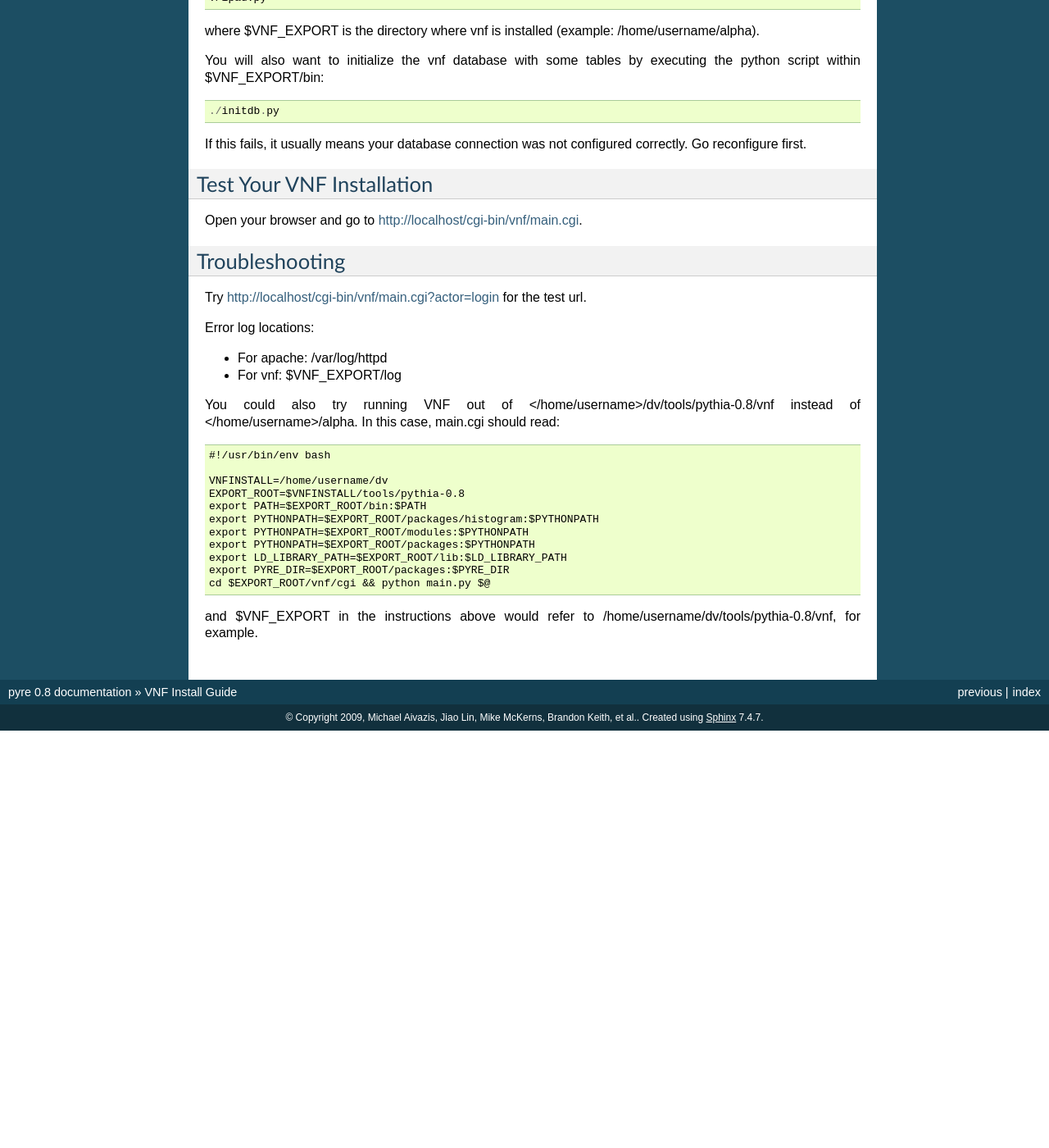
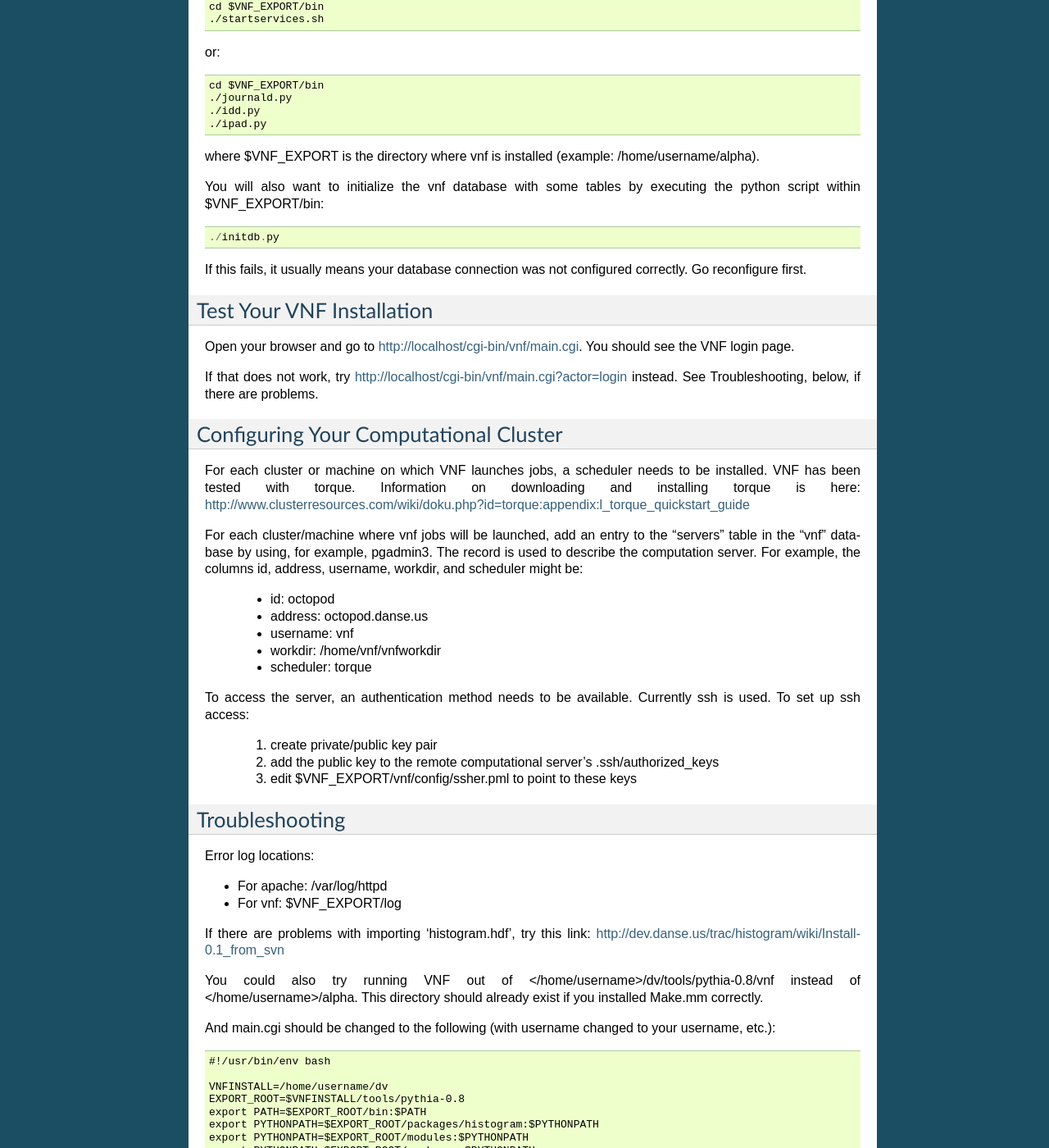
Before and after one commit to danse-inelastic/pyre, a Sphinx documentation site: the page built from docs/VNFinstallguide.rst, in a window 1280 px wide and 1400 px high, scrolled down 5153 px. Shown: the whole window at 82% size. Built offline with Sphinx 7.4.7, drawn with Linux system fonts in a browser that asks for light colours; formulas are drawn with MathJax 3; before the commit the page ends 6044 px from its top, so only the background shows below that; some of the changed text lies outside the part shown.

Commit message:
Small edits to VNF install guide and fixing a typo on makeMm instructions

```diff
--- a/docs/VNFinstallguide.rst
+++ b/docs/VNFinstallguide.rst
@@ -4,9 +4,9 @@
 This walkthrough assumes a fresh Ubuntu or Fedora install.  However, any part of the guide can be theoretically apply to any unix-based system.  This guide assumes no background whatsoever in unix-based systems.
 
 CACR
------
+----
 
-To aquire a CACR account first generate a `SSH key <http://www.cacr.caltech.edu/main/?page_id=85>`_.  Then head over to the `CACR Registration Site <http://www.cacr.caltech.edu/main/?page_id=477>`_
+To aquire a CACR account first generate a `SSH key <http://www.cacr.caltech.edu/main/?page_id=85>`_.  Then head over to the `CACR Registration Site <http://www.cacr.caltech.edu/main/?page_id=477>`_ . VNF can still be installed with read-only access.
 
 Configuring Your Environment
 ----------------------------
@@ -16,10 +16,13 @@
 Install Dependencies
 ~~~~~~~~~~~~~~~~~~~~
 
-For Ubuntu, open a terminal and type 'sudo apt-get install' and each of the packages names in the following list. For Fedora, log in to root, and the equivalent is 'yum install'.
+For Ubuntu, open a terminal and type 'sudo apt-get install' and each of the package names in the following list.
+
+For Fedora, log in to root and type 'yum install' and each of these package names.
 
 - subversion
 - postgresql-8.3
+- postgresql postgresql-server
 - pgadmin3 (Optional)
 - wxPython
 - numpy
@@ -53,11 +56,13 @@
 Make.mm
 ~~~~~~~~
 
+Throughout these instructions, it will be assumed that everything is installed in /home/username, for example's sake. It is highly recommended to not install VNF as root unless a step in the instructions says to, to prevent problems with file permissions.
+
 Follow the instructions :ref:`here <make-mm>`.
 
-As mentioned in the detailed instructions for Make.mm, a shortcut is to download this :download:`bash <bash_tools.linux>` file and then move it to root.  Make sure it is named bash_tools.linux.
+As mentioned in the detailed instructions for Make.mm, a shortcut is to download this :download:`bash <bash_tools.linux>` file and then move it to your home directory (/home/username).  Make sure it is named bash_tools.linux.
 
-In terminal, navigate to your root directory and execute this code::
+In terminal, navigate to your home directory and execute this code::
 
 	. .bash_tools.linux
 
@@ -69,7 +74,7 @@
 Checking Python and Make.mm Install
 ~~~~~~~~~~~~~~~~~~~~~~~~~~~~~~~~~~~~
 
-If you downgraded to Python2.5, try the following:
+If you downgraded to Python2.5, try the following. If you did not downgrade, you can skip this step.
 In terminal, execute this code::
 
 	env
@@ -87,12 +92,10 @@
 In terminal, navigate to root and type this code in::
 
 	svn co svn+ssh://svn@danse.us/pyre/branches/patches-from-jiao
-
 	cd patches-from-jiao/
-
 	mm
 
-Check to make sure Pyre and Make.mm is properly installed by following the directions on testing them (e.g. typing app.py in terminal should produce the message "creating application 'Simple' in 'simple.py'").
+Check to make sure Pyre and Make.mm is properly installed by typing app.py in terminal, which should produce the message "creating application 'Simple' in 'simple.py'".
 
 Downloading VNF
 ---------------
@@ -158,9 +158,13 @@
 Apache Server Install and Configuration
 -----------------------------------------
 
-Download the Apache install files `here <http://www.gtlib.gatech.edu/pub/apache/httpd/httpd-2.2.11.tar.gz>`_.  Install Apache.
+For Fedora, type in terminal, logged in as root::
 
-In terminal, log in to root and type::
+	yum install httpd
+
+Alternatively, download the Apache install files `here <http://www.gtlib.gatech.edu/pub/apache/httpd/httpd-2.2.11.tar.gz>`_ and install Apache.
+
+Start up your Apache server by typing in terminal (as root)::
 
 	apachectl start
 
@@ -194,7 +198,7 @@
 
 and change apache to your username (which matches your database username).
 
-It may also be necessary to disable SELinux (System > Administration > SELinux Management).
+It may also be necessary to disable SELinux (System > Administration > SELinux Management) to allow apache to access user directories.
 
 After making changes to httpd.conf, restart the server by logging in to root and type::
 
@@ -271,19 +275,41 @@
 Test Your VNF Installation
 --------------------------
 
-Open your browser and go to http://localhost/cgi-bin/vnf/main.cgi.
+Open your browser and go to http://localhost/cgi-bin/vnf/main.cgi. You should see the VNF login page.
+
+If that does not work, try http://localhost/cgi-bin/vnf/main.cgi?actor=login instead. See Troubleshooting, below, if there are problems.
+
+Configuring Your Computational Cluster
+--------------------------------------
+For each cluster or machine on which VNF launches jobs, a scheduler needs to be installed. VNF has been tested with torque. Information on downloading and installing torque is here: http://www.clusterresources.com/wiki/doku.php?id=torque:appendix:l_torque_quickstart_guide
+
+For each cluster/machine where vnf jobs will be launched, add an entry to the "servers" table in the "vnf" database by using, for example, pgadmin3. The record is used to describe the computation server. For example, the columns id, address, username, workdir, and scheduler might be:
+
+    * id: octopod
+    * address: octopod.danse.us
+    * username: vnf
+    * workdir: /home/vnf/vnfworkdir
+    * scheduler: torque
+
+To access the server, an authentication method needs to be available. Currently ssh is used. To set up ssh access:
+
+   1. create private/public key pair
+   2. add the public key to the remote computational server's .ssh/authorized_keys
+   3. edit $VNF_EXPORT/vnf/config/ssher.pml to point to these keys
 
 Troubleshooting
 ---------------
-
-Try http://localhost/cgi-bin/vnf/main.cgi?actor=login for the test url.
 
 Error log locations:
 
 - For apache: /var/log/httpd
 - For vnf: $VNF_EXPORT/log
 
-You could also try running VNF out of </home/username>/dv/tools/pythia-0.8/vnf instead of </home/username>/alpha. In this case, main.cgi should read::
+If there are problems with importing 'histogram.hdf', try this link: http://dev.danse.us/trac/histogram/wiki/Install-0.1_from_svn
+
+You could also try running VNF out of </home/username>/dv/tools/pythia-0.8/vnf instead of </home/username>/alpha. This directory should already exist if you installed Make.mm correctly.
+
+And main.cgi should be changed to the following (with username changed to your username, etc.)::
 
 	#!/usr/bin/env bash
 
--- a/docs/makeMm.rst
+++ b/docs/makeMm.rst
@@ -88,9 +88,9 @@
 
   $ if [ "$PYTHONPATH" = "" ]
   $ then
-      export PYTHONPATH=$EXPORT_ROOT/modules
+      export PYTHONPATH=$EXPORT_ROOT/packages
   $ else
-      export PYTHONPATH=${PYTHONPATH}:${EXPORT_ROOT}/modules
+      export PYTHONPATH=${PYTHONPATH}:${EXPORT_ROOT}/packages
   $ fi
 
 
```
Also changed, not shown: other parts of docs/VNFinstallguide.rst (+1 -4 lines).
